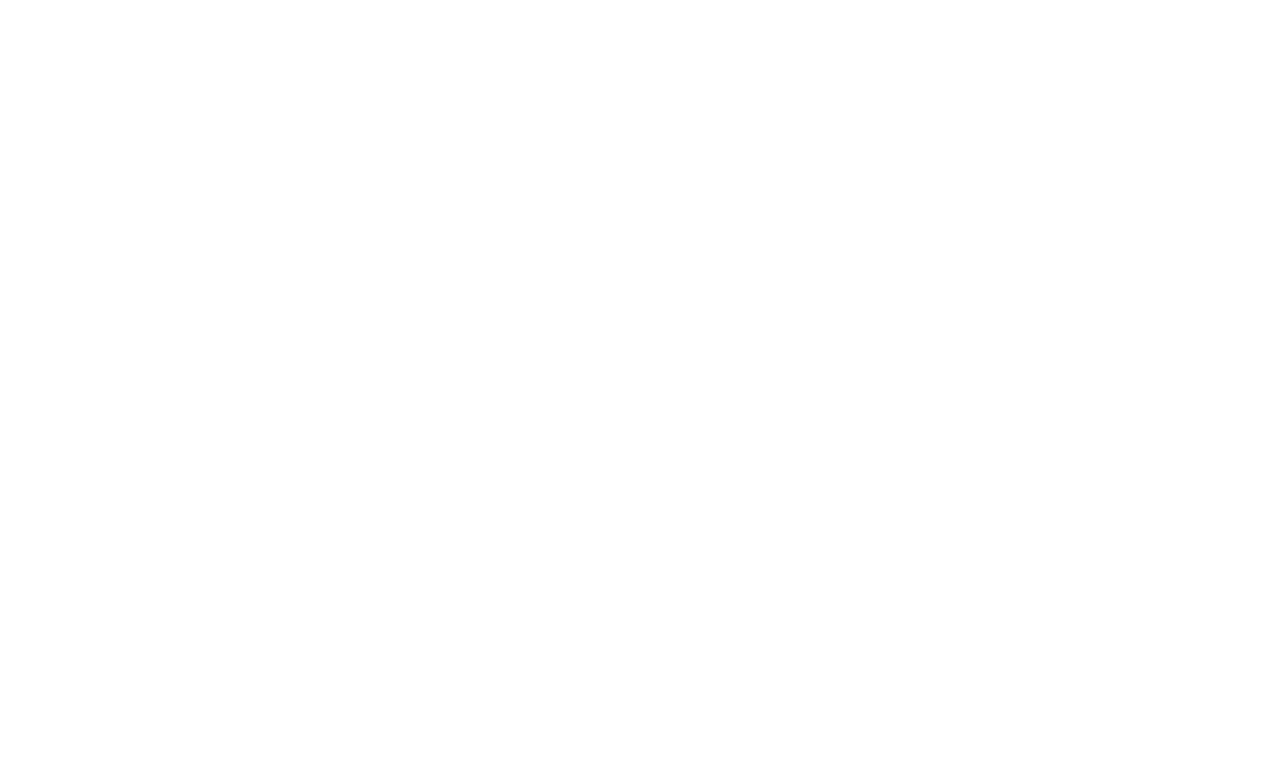
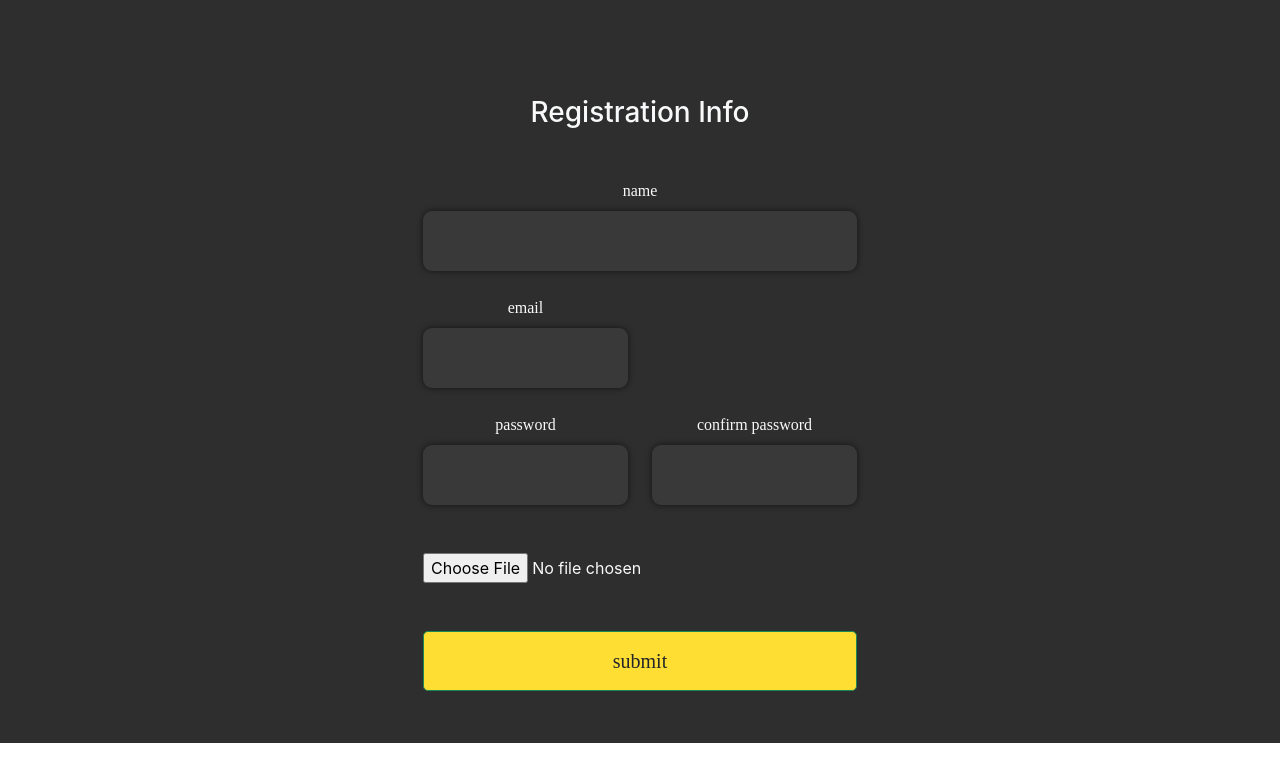
Before and after one commit to adam-niggebrugge/emochat, a React (Create React App) app in the folder client/: page /register in a window 1280 px wide. Before the commit this address had no page. Shown: the top 782 px of the page. Built offline with nearby package versions, Linux system fonts and the light colour scheme; a web font is replaced by a local one.

Commit message:
Adds Link to register page

```diff
--- a/client/src/App.js
+++ b/client/src/App.js
@@ -2,6 +2,7 @@
 import "./App.css";
 import InteractiveEmoji from "./components/InteractiveEmoji";
 import Login from "./components/login/index";
+import Register from "./components/register/index";
 
 import { BrowserRouter as Router, Route, Routes } from "react-router-dom";
 
@@ -13,6 +14,7 @@
           {/* <InteractiveEmoji /> */}
           <Routes>
             <Route path="/" element={<Login />} />
+            <Route path="/register" element={<Register />} />
           </Routes>
         </div>
       </Router>
--- a/client/src/components/login/index.js
+++ b/client/src/components/login/index.js
@@ -1,5 +1,6 @@
 import React from "react";
 import logo from "../../assets/emochat_logo.svg";
+import { Link } from "react-router-dom";
 
 const Login = () => {
   return (
@@ -49,9 +50,15 @@
                       </div>
                       <div className="d-flex flex-column align-items-center justify-content-center pb-4">
                         <p className="mb-0 me-2">Don't have an account?</p>
-                        <button id="main_button" type="button" className="btn">
-                          create new
-                        </button>
+                        <Link to="/register">
+                          <button
+                            id="main_button"
+                            type="button"
+                            className="btn"
+                          >
+                            create new
+                          </button>
+                        </Link>
                       </div>
                     </form>
                   </div>
--- /dev/null
+++ b/client/src/components/register/index.js
@@ -0,0 +1,105 @@
+import React from "react";
+
+const Register = () => {
+  return (
+    <section className="h-100 h-custom" style={{ backgroundColor: "#2E2E2E" }}>
+      <div className="container py-0">
+        <div
+          id="frame"
+          className="row d-flex justify-content-center align-items-center h-100"
+        >
+          <div className="col-lg-8 col-xl-6">
+            <div className="rounded-3">
+              <div className="card-body p-4 p-md-5">
+                <h3 className="text-light mb-4 pb-2 pb-md-0 mb-md-5 px-md-2 pt-5">
+                  Registration Info
+                </h3>
+                <form className="px-md-2">
+                  <div className="form-outline mb-4">
+                    <label
+                      className="text-light form-label"
+                      htmlFor="form3Example1q"
+                    >
+                      name
+                    </label>
+                    <input
+                      type="text"
+                      id="form3Example1q"
+                      className="form-control"
+                    />
+                  </div>
+                  <div className="row">
+                    <div className="col-md-6 mb-4">
+                      <div className="form-outline datepicker">
+                        <label
+                          htmlFor="exampleDatepicker1"
+                          className="form-label text-light"
+                        >
+                          email
+                        </label>
+                        <input
+                          type="email"
+                          className="form-control"
+                          id="exampleDatepicker1"
+                        />
+                      </div>
+                    </div>
+                  </div>
+                  <div className="row mb-4 pb-2 pb-md-0 mb-md-5">
+                    <div className="col-md-6">
+                      <div className="form-outline">
+                        <label
+                          className="form-label text-light"
+                          htmlFor="form3Example1w"
+                        >
+                          password
+                        </label>
+                        <input
+                          type="password"
+                          id="form3Example1w"
+                          className="form-control"
+                        />
+                      </div>
+                    </div>
+                    <div className="col-md-6">
+                      <div className="form-outline">
+                        <label
+                          className="form-label text-light"
+                          htmlFor="form3Example1w"
+                        >
+                          confirm password
+                        </label>
+                        <input
+                          type="password"
+                          id="form3Example1w"
+                          className="form-control"
+                        />
+                      </div>
+                    </div>
+                    <div className="col-md-6">
+                      <div className="mt-5 file-upload-wrapper">
+                        <input
+                          type="file"
+                          id="input-file-max-fs"
+                          className="file-upload text-light"
+                          data-max-file-size="2M"
+                        />
+                      </div>
+                    </div>
+                  </div>
+                  <button
+                    type="submit"
+                    className="btn btn-success btn-lg mb-1 text-dark"
+                  >
+                    submit
+                  </button>
+                </form>
+              </div>
+            </div>
+          </div>
+        </div>
+      </div>
+    </section>
+  );
+};
+export default Register;
```
